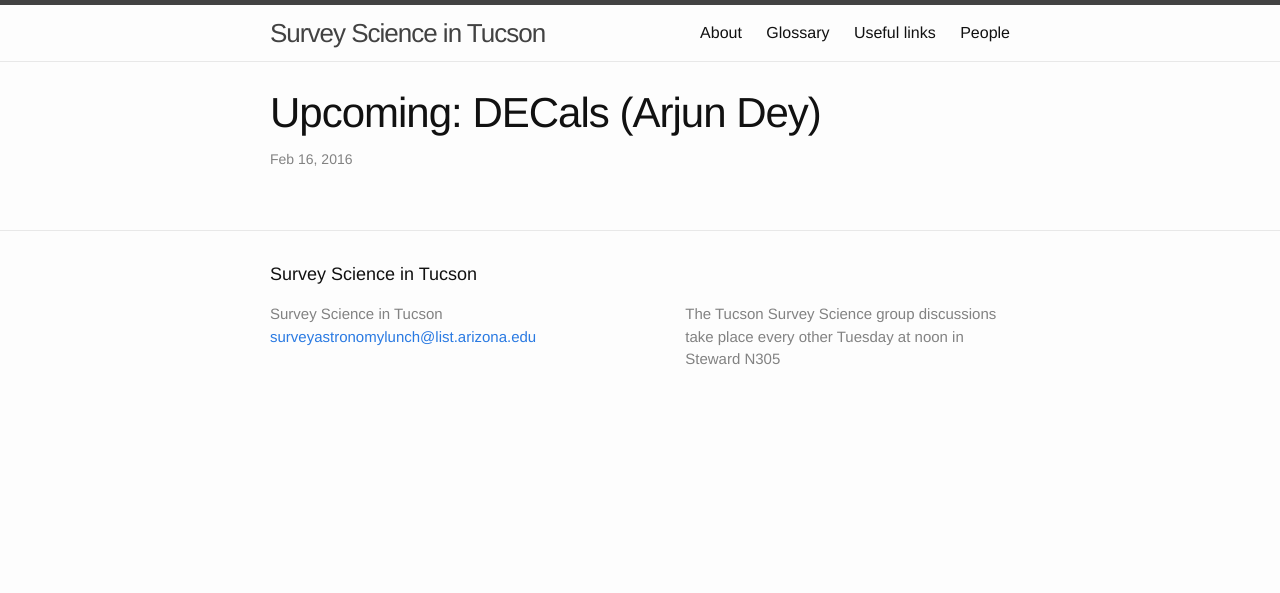
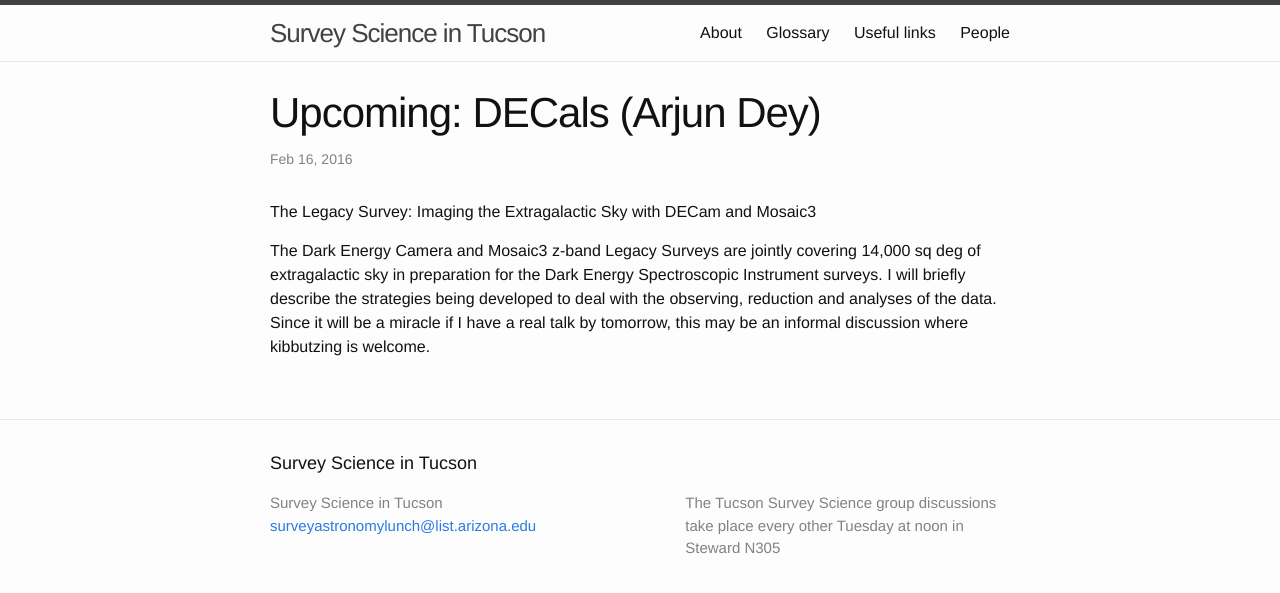
Before and after one commit to SurveyScience/SurveyScience.github.io, a Jekyll site: the page built from _posts/2016-02-16-arjun-dey.markdown, in a window 1280 px wide. Shown: the top 593 px of the page. Built offline with Jekyll 4.4.1, drawn with Linux system fonts in a browser that asks for light colours.

Commit message:
Update 2016-02-16-arjun-dey.markdown

```diff
--- a/_posts/2016-02-16-arjun-dey.markdown
+++ b/_posts/2016-02-16-arjun-dey.markdown
@@ -4,3 +4,7 @@
 date:   2016-02-16 12:00:00 -0700
 categories: jekyll update
 ---
+
+The Legacy Survey: Imaging the Extragalactic Sky with DECam and Mosaic3
+
+The Dark Energy Camera and Mosaic3 z-band Legacy Surveys are jointly covering 14,000 sq deg of extragalactic sky in preparation for the Dark Energy Spectroscopic Instrument surveys. I will briefly describe the strategies being developed to deal with the observing, reduction and analyses of the data. Since it will be a miracle if I have a real talk by tomorrow, this may be an informal discussion where kibbutzing is welcome.
```
